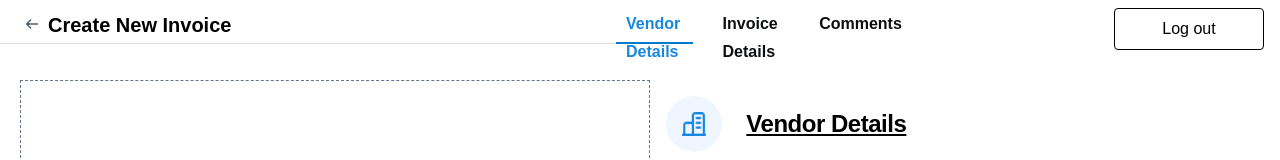
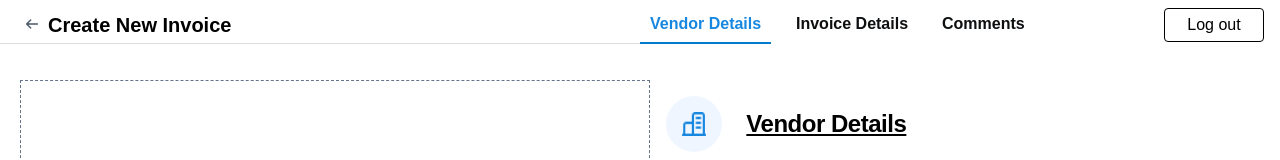
Before and after one commit to param0205/Assignment, a React (Vite) app in the folder Assessment01/: page /main in a window 1280 px wide. Shown: the top 160 px of the page. Built offline with nearby package versions, Linux system fonts and the light colour scheme; a web font is replaced by a local one.

Commit message:
nav header button fix

```diff
--- a/Assessment01/src/Components/NavHeader.jsx
+++ b/Assessment01/src/Components/NavHeader.jsx
@@ -70,8 +70,9 @@ const NavHeader = ({
         </div>
         {isAboveSmallScreen ? (
           <div className="tabs">
-            {tabs.map((tab) => (
-              <div className="navtab">
+            <div className="flex">
+            {tabs.map((tab,index) => (
+              <div className="navtab" key={index}>
                 <div
                   key={tab.id}
                   className={`tab ${
@@ -92,6 +93,7 @@ const NavHeader = ({
                 </div>
               </div>
             ))}
+            </div>
             <div className="justify-items-end w-full">
               <button
                 type="button"
@@ -100,7 +102,7 @@ const NavHeader = ({
                   localStorage.removeItem("userSession");
                   navigate("/");
                 }}
-                className="bg-white text-black px-4 py-2 mr-4 rounded flex w-[150px] max-w-[298px] justify-center place-content-center savebutton mt-2"
+                className="bg-white text-black px-4 py-1 mr-4 rounded flex w-[100px] max-w-[298px] justify-center place-content-center savebutton mt-2"
               >
                 Log out
               </button>
```
Also changed, not shown: Assessment01/vercel.json (added).
